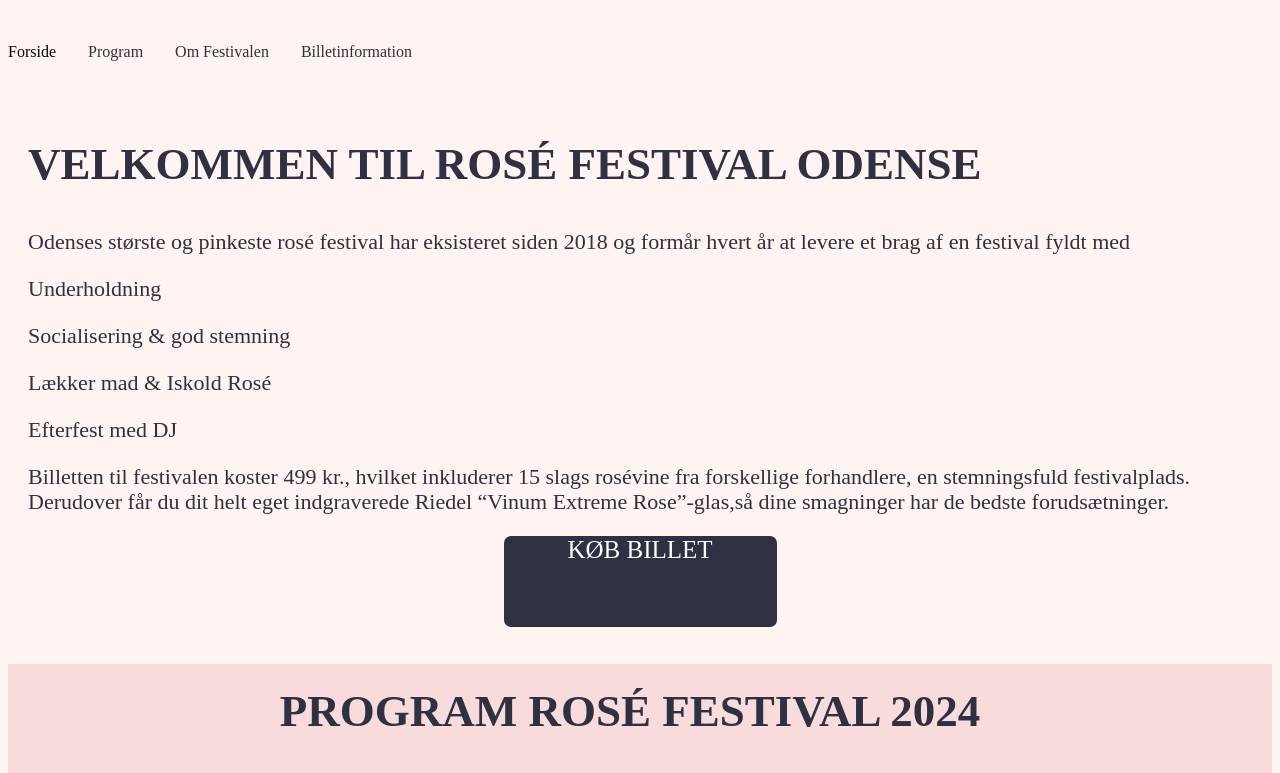
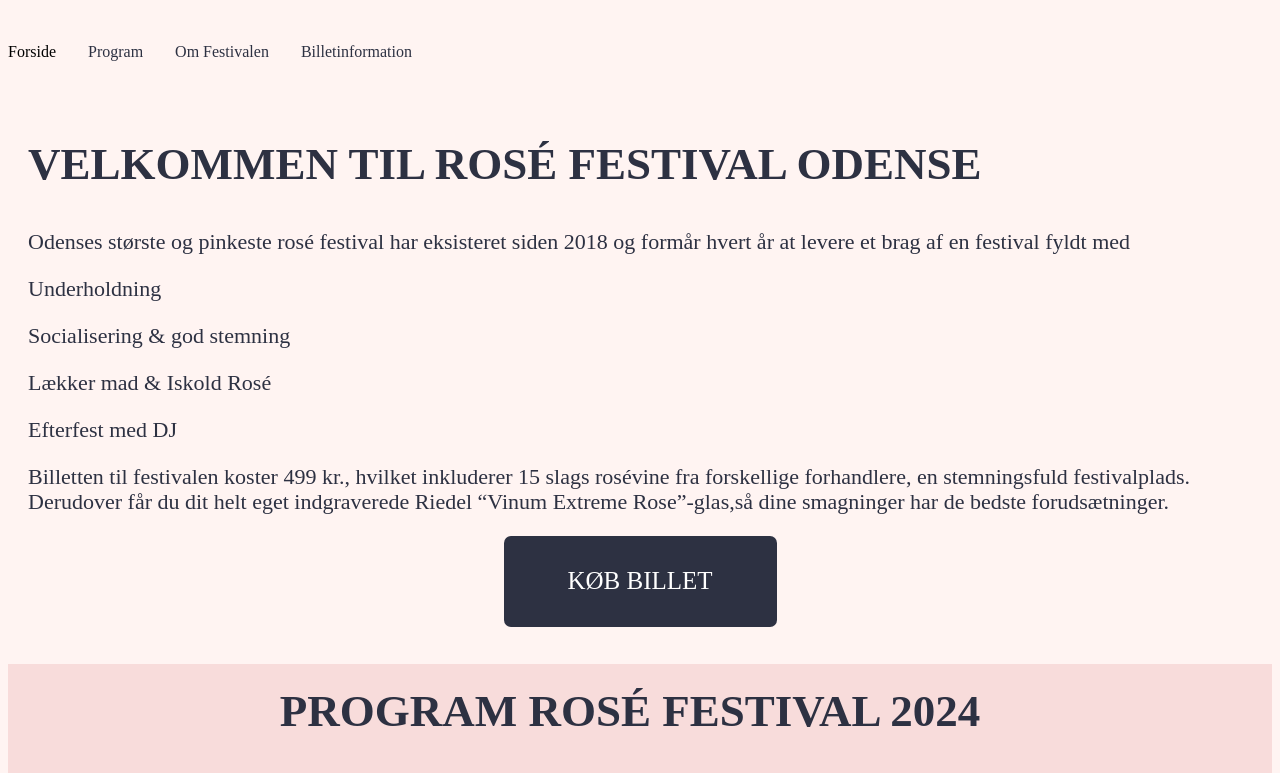
Before and after one commit to SigneWehlast/3semesterproject, a Vue app: page /#/ in a window 1280 px wide. Shown: the top 773 px of the page. Built offline with nearby package versions, Linux system fonts and the light colour scheme.

Commit message:
btn opdateret

```diff
--- a/src/assets/main.css
+++ b/src/assets/main.css
@@ -51,8 +51,10 @@ p {
   border-radius: 7px;
   margin: auto;
   color: #FFFFFF;
-  text-align: center;
   font-size: 14px;
+  display: flex;
+  justify-content: center;
+  align-items: center;
 }
 
 .blue {
```
